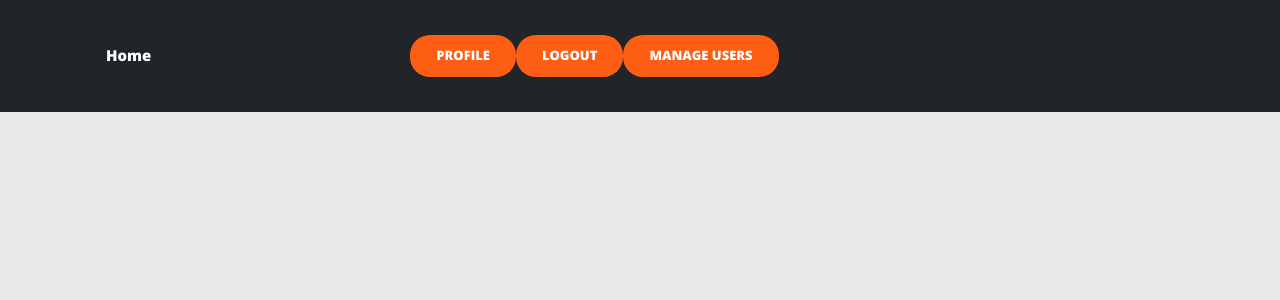
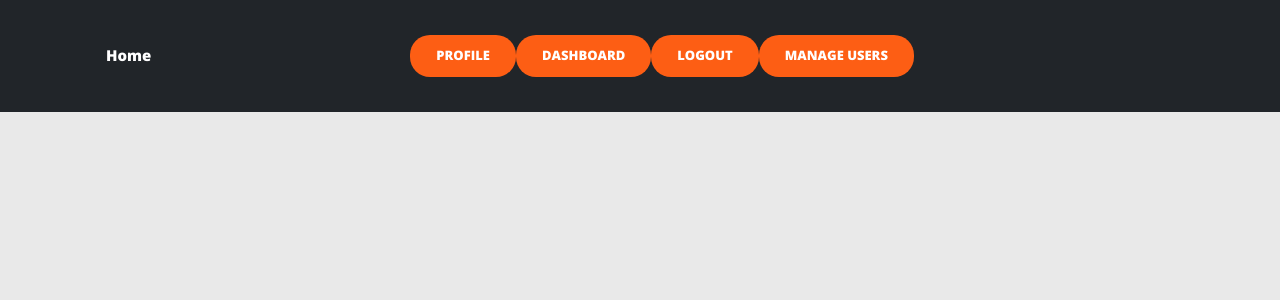
Before and after one commit to WesleyWanyama/136895, a Django app: page / in a window 1280 px wide. Shown: the top 300 px of the page. Run offline with Django 4.2, Linux system fonts and the light colour scheme; the visitor is signed in with stand-in values (Sample User, id 1); parts of the project's set-up code (start-up, migrations or seed data) failed here and were passed over; some libraries are stand-ins or nearby versions.

Commit message:
Dashboard

```diff
--- a/webinfo/users/templates/users/base.html
+++ b/webinfo/users/templates/users/base.html
@@ -38,6 +38,7 @@
             <form class="d-flex" id="authstyle">
               {% if user.is_authenticated %}
                 <a href="{% url 'profile' %}" class="btn" style="color: white; background-color: #fd5e14;"type="submit" id="header-links"> Profile </a>
+                <a href="{% url 'dashboard' %}" class="btn" style="color: white; background-color: #fd5e14;"type="submit" id="header-links"> Dashboard</a>
                 <a href="{% url 'logout' %}" class="btn" style="color: white; background-color: #fd5e14;"type="submit" id="header-links"> Logout </a>
                 {% if user.is_superuser == True%}
                   <a href="{% url 'admin_view' %}" class="btn" style="color: white; background-color: #fd5e14;" type="submit" id="header-links">Manage Users</a>
--- /dev/null
+++ b/webinfo/users/templates/users/dashboard.html
@@ -0,0 +1,6 @@
+{% extends 'users/base.html' %}
+{% load crispy_forms_tags %}
+
+{% block content %}
+<iframe width="1270" height="2200" src="https://lookerstudio.google.com/embed/reporting/563d819e-e942-46e8-bb13-2c60476751c8/page/1pNhD" frameborder="0" style="border:0" allowfullscreen></iframe>
+{% endblock %}
--- a/webinfo/users/urls.py
+++ b/webinfo/users/urls.py
@@ -7,6 +7,7 @@ urlpatterns = [
     path('', views.home, name='home'),#we defined home function in views.py
     path('register/', views.register, name='register'),
     path('profile/', views.profile, name='profile'),
+    path('dashboard/', views.dashboard, name='dashboard'),
     path('admin_view/', views.admin_view, name='admin_view'),
     path('edit_user/<int:id>', views.edit_user, name='edit_user'),
     path('update_user/<int:id>', views.update_user, name='update_user'),
--- a/webinfo/users/views.py
+++ b/webinfo/users/views.py
@@ -104,3 +104,6 @@ def delete_user(request, id):
     user = CustomUser.objects.get(id=id)
     user.delete()
     return redirect('admin_view')
+
+def dashboard(request):
+    return render(request, 'users/dashboard.html')
```
